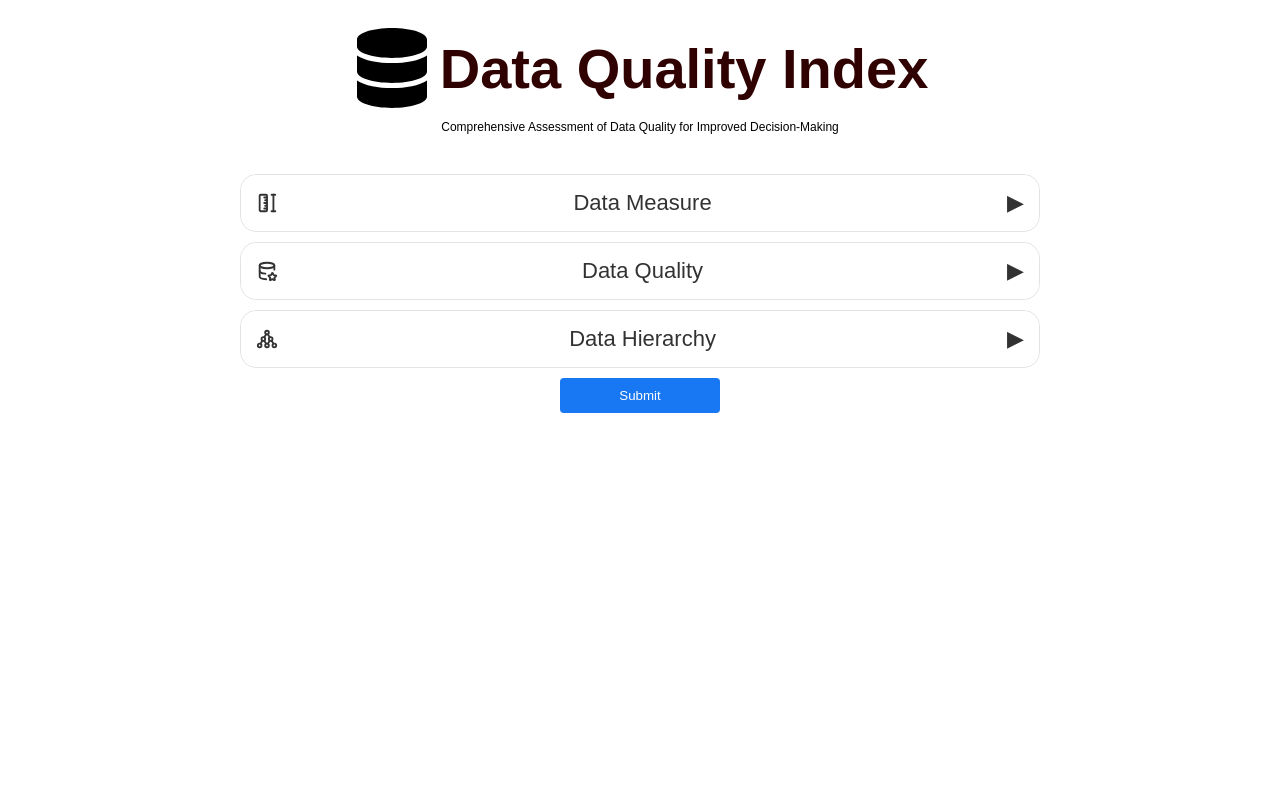
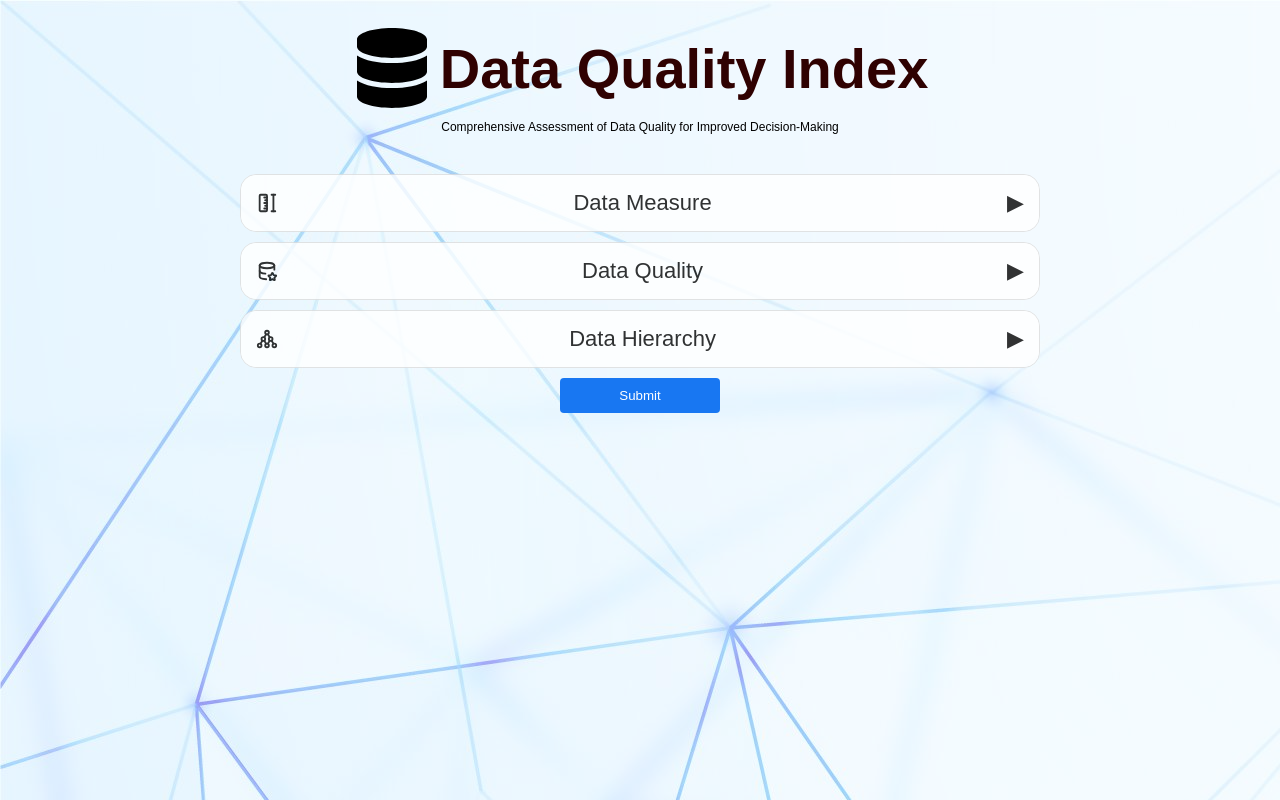
Before and after one commit to SoabeeAhmed/Collapsible-Website, a React (Create React App) app: page / in a window 1280 px wide. Built offline with nearby package versions, Linux system fonts and the light colour scheme; a web font is replaced by a local one.

Commit message:
css changes

```diff
--- a/src/App.css
+++ b/src/App.css
@@ -3,6 +3,7 @@ body {
 }
 
 body::before {
+  content: "";
   position: fixed;
   top: 0;
   left: 0;
```
